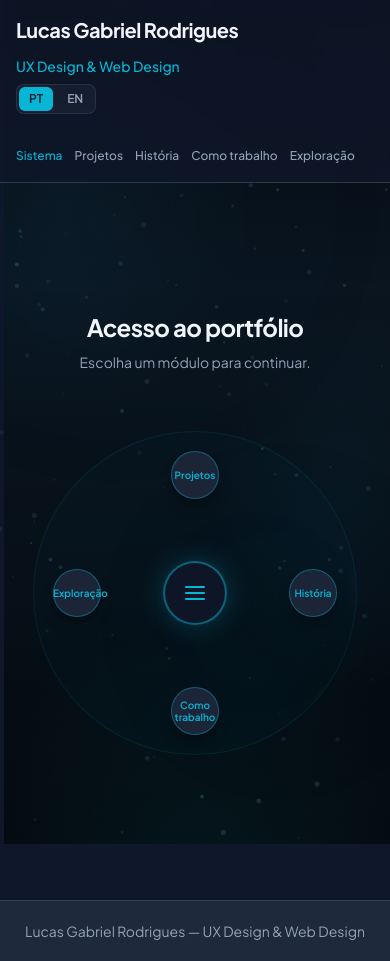
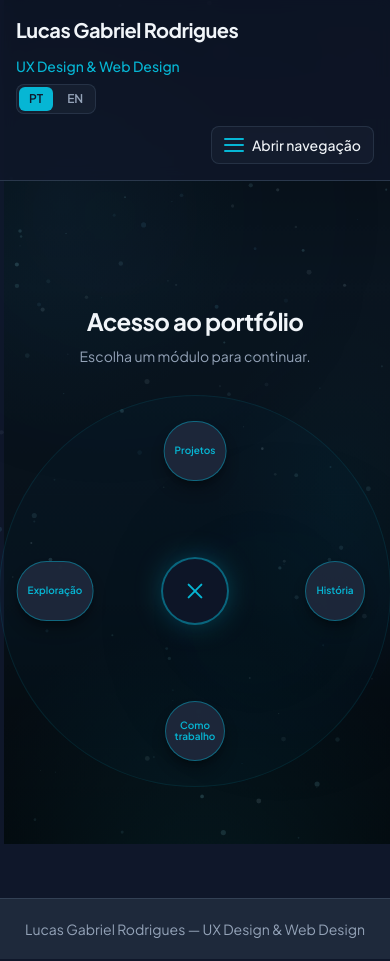
Before and after one commit to VS-LGR/LGR-Design, a Next.js app: page / in a window 390 px wide. Both pictures are taken after a click on the button "Abrir módulos". Built offline with nearby package versions, Linux system fonts and the light colour scheme.

Commit message:
Add HubReturnBar component to layout, update navigation labels, and enhance MainNav for mobile usability

```diff
--- a/src/app/exploracao/ExploracaoView.tsx
+++ b/src/app/exploracao/ExploracaoView.tsx
@@ -58,7 +58,7 @@ export function ExploracaoView() {
           href="/"
           className="text-sm font-medium text-accent hover:text-accent-soft focus-ring"
         >
-          {t.nav.system}
+          {t.nav.menu}
         </Link>
       </p>
     </div>
--- a/src/app/layout.tsx
+++ b/src/app/layout.tsx
@@ -2,6 +2,7 @@ import type { Metadata } from "next";
 import { Plus_Jakarta_Sans } from "next/font/google";
 import "@/styles/globals.css";
 import { Header } from "@/components/shared/Header";
+import { HubReturnBar } from "@/components/shared/HubReturnBar";
 import { Footer } from "@/components/shared/Footer";
 import { AnimatedBackground } from "@/components/shared/AnimatedBackground";
 import { IntroOverlay } from "@/components/shared/IntroOverlay";
@@ -34,6 +35,7 @@ export default function RootLayout({
           <IntroOverlay />
           <SkipLink />
           <Header />
+          <HubReturnBar />
           <main id="main-content" className="flex-1" tabIndex={-1}>
             {children}
           </main>
--- a/src/components/shared/Header.tsx
+++ b/src/components/shared/Header.tsx
@@ -6,8 +6,8 @@ export function Header() {
   return (
     <header className="border-b border-border-dark/80 bg-dark/95 backdrop-blur supports-[backdrop-filter]:bg-dark/80 z-50 relative">
       <div className="container mx-auto px-4 py-4 md:py-5">
-        <div className="flex flex-col gap-4 md:flex-row md:flex-wrap md:items-start md:justify-between md:gap-x-4 md:gap-y-3">
-          <div className="flex flex-wrap items-baseline gap-3 min-w-0 justify-between gap-y-2 md:justify-start">
+        <div className="flex flex-col gap-3 md:flex-row md:flex-wrap md:items-start md:justify-between md:gap-x-4 md:gap-y-3">
+          <div className="flex flex-wrap items-baseline gap-3 min-w-0 justify-between gap-y-2 md:justify-start md:min-w-[200px]">
             <div className="flex flex-wrap items-baseline gap-3 min-w-0">
               <p className="text-xl md:text-2xl font-bold tracking-tight text-primary">
                 Lucas Gabriel Rodrigues
@@ -15,15 +15,15 @@ export function Header() {
               <span className="hidden sm:inline text-muted">/</span>
               <HeaderTagline />
             </div>
-            <div className="md:hidden shrink-0">
+            <div className="flex shrink-0 items-center gap-2 md:hidden">
               <LanguageToggle />
             </div>
           </div>
-          <div className="flex flex-col gap-3 sm:flex-row sm:items-start sm:justify-end md:items-center md:gap-6">
-            <MainNav />
+          <div className="flex w-full flex-col gap-0 md:w-auto md:flex-row md:items-center md:justify-end md:gap-6">
             <div className="hidden md:block shrink-0">
               <LanguageToggle />
             </div>
+            <MainNav />
           </div>
         </div>
       </div>
--- a/src/components/shared/MainNav.tsx
+++ b/src/components/shared/MainNav.tsx
@@ -1,42 +1,89 @@
 "use client";
 
+import { useEffect, useState } from "react";
 import Link from "next/link";
 import { usePathname } from "next/navigation";
 import { useLocale } from "@/contexts/LocaleContext";
 
 const linkBase =
-  "text-xs sm:text-sm font-medium transition-colors duration-200 focus-ring rounded-sm whitespace-nowrap";
+  "text-sm font-medium transition-colors duration-200 focus-ring rounded-md py-2.5 px-1 md:py-0 md:px-0";
 
 export function MainNav() {
   const pathname = usePathname();
   const { t } = useLocale();
+  const [mobileOpen, setMobileOpen] = useState(false);
 
   const items = [
-    { href: "/", label: t.nav.system },
+    { href: "/", label: t.nav.menu },
     { href: "/projetos", label: t.nav.projects },
     { href: "/historia", label: t.nav.story },
     { href: "/como-trabalho", label: t.nav.work },
     { href: "/exploracao", label: t.nav.exploration },
   ] as const;
 
+  useEffect(() => {
+    setMobileOpen(false);
+  }, [pathname]);
+
+  const isActive = (href: string) =>
+    href === "/"
+      ? pathname === "/"
+      : href === "/projetos"
+        ? pathname === "/projetos" || pathname.startsWith("/cases/")
+        : pathname === href || pathname.startsWith(`${href}/`);
+
   return (
-    <nav aria-label={t.nav.aria} className="w-full mt-3 md:mt-0 md:w-auto">
-      <ul className="flex flex-wrap items-center gap-x-3 gap-y-2 sm:gap-x-5 md:justify-end">
+    <nav aria-label={t.nav.aria} className="w-full md:w-auto">
+      <div className="flex justify-end md:hidden">
+        <button
+          type="button"
+          className="focus-ring flex items-center gap-2 rounded-lg border border-border-dark/60 bg-surface/40 px-3 py-2 text-sm font-medium text-primary hover:border-accent/40 hover:bg-surface/60 transition-colors"
+          aria-expanded={mobileOpen}
+          aria-controls="main-nav-links"
+          onClick={() => setMobileOpen((o) => !o)}
+        >
+          <span
+            className="flex h-4 w-5 flex-col justify-center gap-1"
+            aria-hidden
+          >
+            <span
+              className={`block h-0.5 w-full rounded-full bg-accent transition-transform duration-300 ease-out ${
+                mobileOpen ? "translate-y-1.5 rotate-45" : ""
+              }`}
+            />
+            <span
+              className={`block h-0.5 w-full rounded-full bg-accent transition-opacity duration-200 ${
+                mobileOpen ? "opacity-0" : "opacity-100"
+              }`}
+            />
+            <span
+              className={`block h-0.5 w-full rounded-full bg-accent transition-transform duration-300 ease-out ${
+                mobileOpen ? "-translate-y-1.5 -rotate-45" : ""
+              }`}
+            />
+          </span>
+          <span>{mobileOpen ? t.nav.close : t.nav.openNavigation}</span>
+        </button>
+      </div>
+
+      <ul
+        id="main-nav-links"
+        className={`
+          mt-3 flex flex-col gap-0.5 rounded-xl border border-border-dark/50 bg-surface/25 p-2 md:mt-0 md:flex-row md:flex-wrap md:items-center md:gap-x-5 md:gap-y-1 md:border-0 md:bg-transparent md:p-0
+          ${mobileOpen ? "flex" : "hidden md:flex"}
+        `}
+      >
         {items.map(({ href, label }) => {
-          const active =
-            href === "/"
-              ? pathname === "/"
-              : href === "/projetos"
-                ? pathname === "/projetos" || pathname.startsWith("/cases/")
-                : pathname === href || pathname.startsWith(`${href}/`);
+          const active = isActive(href);
           return (
-            <li key={href}>
+            <li key={href} className="md:inline-block">
               <Link
                 href={href}
-                className={`${linkBase} ${
+                className={`${linkBase} block md:inline ${
                   active ? "text-accent" : "text-muted hover:text-primary"
                 }`}
                 aria-current={active ? "page" : undefined}
+                onClick={() => setMobileOpen(false)}
               >
                 {label}
               </Link>
--- a/src/components/system/SystemHub.tsx
+++ b/src/components/system/SystemHub.tsx
@@ -5,8 +5,8 @@ import Link from "next/link";
 import { useLocale } from "@/contexts/LocaleContext";
 import { usePrefersReducedMotion } from "@/hooks/usePrefersReducedMotion";
 
-/** Distância do centro aos módulos (px); suficiente para toque ≥ 44px entre nós. */
-const ORBIT_RADIUS_PX = 118;
+/** Raio da órbita (centro → centro de cada satélite). */
+const ORBIT_R = { base: 140, md: 158 } as const;
 
 type Module = {
   href: string;
@@ -16,8 +16,37 @@ type Module = {
   dy: number;
 };
 
+function SatelliteLabel({
+  href,
+  short,
+  locale,
+}: {
+  href: string;
+  short: string;
+  locale: "pt" | "en";
+}) {
+  if (href === "/como-trabalho") {
+    const lines =
+      locale === "pt" ? ["Como", "trabalho"] : ["How I", "work"];
+    return (
+      <span className="flex flex-col items-center justify-center gap-0 text-center">
+        {lines.map((line) => (
+          <span key={line} className="block max-w-[5rem] leading-[1.12]">
+            {line}
+          </span>
+        ))}
+      </span>
+    );
+  }
+  return (
+    <span className="block max-w-[5.25rem] text-center leading-snug text-balance hyphens-none px-0.5">
+      {short}
+    </span>
+  );
+}
+
 export function SystemHub() {
-  const { t } = useLocale();
+  const { t, locale } = useLocale();
   const reducedMotion = usePrefersReducedMotion();
   const [open, setOpen] = useState(false);
   const centralRef = useRef<HTMLButtonElement>(null);
@@ -55,6 +84,16 @@ export function SystemHub() {
     },
   ];
 
+  const [orbitPx, setOrbitPx] = useState(ORBIT_R.base);
+
+  useEffect(() => {
+    const mq = window.matchMedia("(min-width: 768px)");
+    const apply = () => setOrbitPx(mq.matches ? ORBIT_R.md : ORBIT_R.base);
+    apply();
+    mq.addEventListener("change", apply);
+    return () => mq.removeEventListener("change", apply);
+  }, []);
+
   const onKeyDown = useCallback((e: KeyboardEvent) => {
     if (e.key === "Escape") setOpen(false);
   }, []);
@@ -65,11 +104,12 @@ export function SystemHub() {
     return () => window.removeEventListener("keydown", onKeyDown);
   }, [open, onKeyDown]);
 
-  const delayOpen = (i: number) => (reducedMotion ? 0 : i * 75);
-  const delayClose = (i: number) => (reducedMotion ? 0 : (modules.length - 1 - i) * 45);
-  const duration = reducedMotion ? 120 : 520;
-  const easing = "cubic-bezier(0.87, -0.41, 0.19, 1.44)";
-  const R = ORBIT_RADIUS_PX;
+  const delayOpen = (i: number) => (reducedMotion ? 0 : i * 48);
+  const delayClose = (i: number) => (reducedMotion ? 0 : (modules.length - 1 - i) * 32);
+  const durationOpen = reducedMotion ? 120 : 640;
+  const durationClose = reducedMotion ? 100 : 480;
+  const easeOpen = "cubic-bezier(0.22, 1, 0.36, 1)";
+  const easeClose = "cubic-bezier(0.4, 0, 0.2, 1)";
 
   return (
     <section
@@ -89,22 +129,25 @@ export function SystemHub() {
         </p>
       </div>
 
-      <div className="relative w-[min(100vw-2rem,380px)] h-[min(100vw-2rem,380px)] md:w-[400px] md:h-[400px]">
+      <div className="relative w-[min(100vw-1.5rem,400px)] h-[min(100vw-1.5rem,400px)] sm:w-[420px] sm:h-[420px] md:w-[460px] md:h-[460px]">
         <div
-          className="absolute left-1/2 top-1/2 -translate-x-1/2 -translate-y-1/2 rounded-full border border-accent/20 bg-accent/5 pointer-events-none"
+          className="absolute left-1/2 top-1/2 -translate-x-1/2 -translate-y-1/2 rounded-full border border-accent/20 bg-accent/5 pointer-events-none system-hub-orbit-ring"
           aria-hidden
           style={{
-            width: R * 2 + 88,
-            height: R * 2 + 88,
-            opacity: open ? 0.5 : 0.15,
-            transition: `opacity ${reducedMotion ? 80 : 400}ms ease`,
+            width: orbitPx * 2 + 112,
+            height: orbitPx * 2 + 112,
+            opacity: open ? 0.55 : 0.12,
+            transition: `opacity ${reducedMotion ? 100 : 520}ms cubic-bezier(0.22, 1, 0.36, 1)`,
           }}
         />
 
         <div id="system-hub-modules" role="group" aria-label={t.system.hubTitle}>
           {modules.map((mod, i) => {
-            const tx = mod.dx * R;
-            const ty = mod.dy * R;
+            const tx = mod.dx * orbitPx;
+            const ty = mod.dy * orbitPx;
+            const dur = open ? durationOpen : durationClose;
+            const ease = open ? easeOpen : easeClose;
+
             return (
               <Link
                 key={mod.href}
@@ -112,25 +155,27 @@ export function SystemHub() {
                 aria-label={mod.label}
                 className={`
                   system-hub-satellite absolute left-1/2 top-1/2 z-[1]
-                  flex min-h-12 min-w-12 md:min-h-14 md:min-w-14 h-12 w-12 md:h-14 md:w-14 items-center justify-center rounded-full
-                  border border-accent/40 bg-surface/90 text-[10px] md:text-xs font-semibold text-accent
-                  shadow-lg shadow-black/30 focus-ring
-                  hover:border-accent/70 hover:bg-accent/15 hover:text-primary
+                  flex min-h-[3.75rem] min-w-[3.75rem] sm:min-h-[5.5rem] sm:min-w-[5.5rem] md:min-h-[7rem] md:min-w-[7rem]
+                  max-w-[6.5rem] md:max-w-[7.5rem] items-center justify-center rounded-full
+                  border border-accent/45 bg-surface/95 text-[10px] sm:text-[11px] md:text-xs font-semibold text-accent
+                  shadow-lg shadow-black/35 focus-ring
+                  hover:border-accent/75 hover:bg-accent/12 hover:text-primary
+                  px-2 py-2 md:px-3 md:py-2.5
                   ${open ? "pointer-events-auto" : "pointer-events-none"}
                 `}
                 style={{
                   transform: open
-                    ? `translate(calc(-50% + ${tx}px), calc(-50% + ${ty}px))`
-                    : "translate(-50%, -50%) scale(0.65)",
+                    ? `translate(calc(-50% + ${tx}px), calc(-50% + ${ty}px)) scale(1)`
+                    : "translate(-50%, -50%) scale(0.72)",
                   opacity: open ? 1 : 0,
                   transitionProperty: "transform, opacity",
-                  transitionDuration: `${duration}ms`,
-                  transitionTimingFunction: easing,
+                  transitionDuration: `${dur}ms`,
+                  transitionTimingFunction: ease,
                   transitionDelay: `${open ? delayOpen(i) : delayClose(i)}ms`,
                 }}
                 onClick={() => setOpen(false)}
               >
-                <span className="px-1 text-center leading-tight max-w-[3.5rem]">{mod.short}</span>
+                <SatelliteLabel href={mod.href} short={mod.short} locale={locale} />
               </Link>
             );
           })}
@@ -143,21 +188,37 @@ export function SystemHub() {
           aria-controls="system-hub-modules"
           aria-label={open ? t.system.toggleCollapse : t.system.toggleExpand}
           onClick={() => setOpen((v) => !v)}
-          className="system-hub-core absolute left-1/2 top-1/2 z-[2] h-16 w-16 md:h-[4.5rem] md:w-[4.5rem] -translate-x-1/2 -translate-y-1/2 rounded-full
+          className="system-hub-core absolute left-1/2 top-1/2 z-[2] h-[4.25rem] w-[4.25rem] md:h-[4.75rem] md:w-[4.75rem] -translate-x-1/2 -translate-y-1/2 rounded-full
             border-2 border-accent/50 bg-dark/90 text-accent font-semibold
             shadow-[0_0_32px_-6px_rgba(6,182,212,0.45)] focus-ring
-            hover:border-accent hover:bg-accent/10 transition-colors duration-200"
+            hover:border-accent hover:bg-accent/10
+            transition-[border-color,background-color,box-shadow] duration-300 ease-out"
         >
-          <span className="flex flex-col items-center justify-center gap-1" aria-hidden>
-            <span className="flex flex-col gap-1 w-5">
-              <span className="block h-0.5 w-full bg-accent rounded-full" />
-              <span className="block h-0.5 w-full bg-accent rounded-full" />
-              <span className="block h-0.5 w-5 bg-accent rounded-full mx-auto" />
+          <span className="flex h-full w-full items-center justify-center" aria-hidden>
+            <span className="relative h-4 w-5">
+              <span
+                className={`absolute left-0 top-0 block h-0.5 w-5 rounded-full bg-accent transition-all duration-[420ms] ease-[cubic-bezier(0.22,1,0.36,1)] ${
+                  open
+                    ? "top-[7px] rotate-45"
+                    : "top-0 rotate-0"
+                }`}
+              />
+              <span
+                className={`absolute left-0 top-[7px] block h-0.5 w-5 rounded-full bg-accent transition-all duration-[320ms] ease-out ${
+                  open ? "scale-x-0 opacity-0" : "scale-x-100 opacity-100"
+                }`}
+              />
+              <span
+                className={`absolute left-0 top-[14px] block h-0.5 w-5 rounded-full bg-accent transition-all duration-[420ms] ease-[cubic-bezier(0.22,1,0.36,1)] ${
+                  open
+                    ? "top-[7px] -rotate-45"
+                    : "top-[14px] rotate-0"
+                }`}
+              />
             </span>
           </span>
         </button>
       </div>
-
     </section>
   );
 }
--- a/src/lib/i18n/messages.ts
+++ b/src/lib/i18n/messages.ts
@@ -9,7 +9,8 @@ export type UiMessages = {
     story: string;
     work: string;
     exploration: string;
-    system: string;
+    backToSelection: string;
+    openNavigation: string;
   };
   system: {
     hubTitle: string;
@@ -196,7 +197,8 @@ export const uiPt: UiMessages = {
     story: "História",
     work: "Como trabalho",
     exploration: "Exploração",
-    system: "Sistema",
+    backToSelection: "Voltar ao menu de seleção",
+    openNavigation: "Abrir navegação",
   },
   system: {
     hubTitle: "Acesso ao portfólio",
@@ -396,7 +398,8 @@ export const uiEn: UiMessages = {
     story: "Story",
     work: "How I work",
     exploration: "Playground",
-    system: "System",
+    backToSelection: "Back to selection menu",
+    openNavigation: "Open navigation",
   },
   system: {
     hubTitle: "Portfolio access",
```
Also changed, not shown: src/components/shared/HubReturnBar.tsx (added, +28 -0 lines), src/styles/globals.css (+5 -2 lines).
